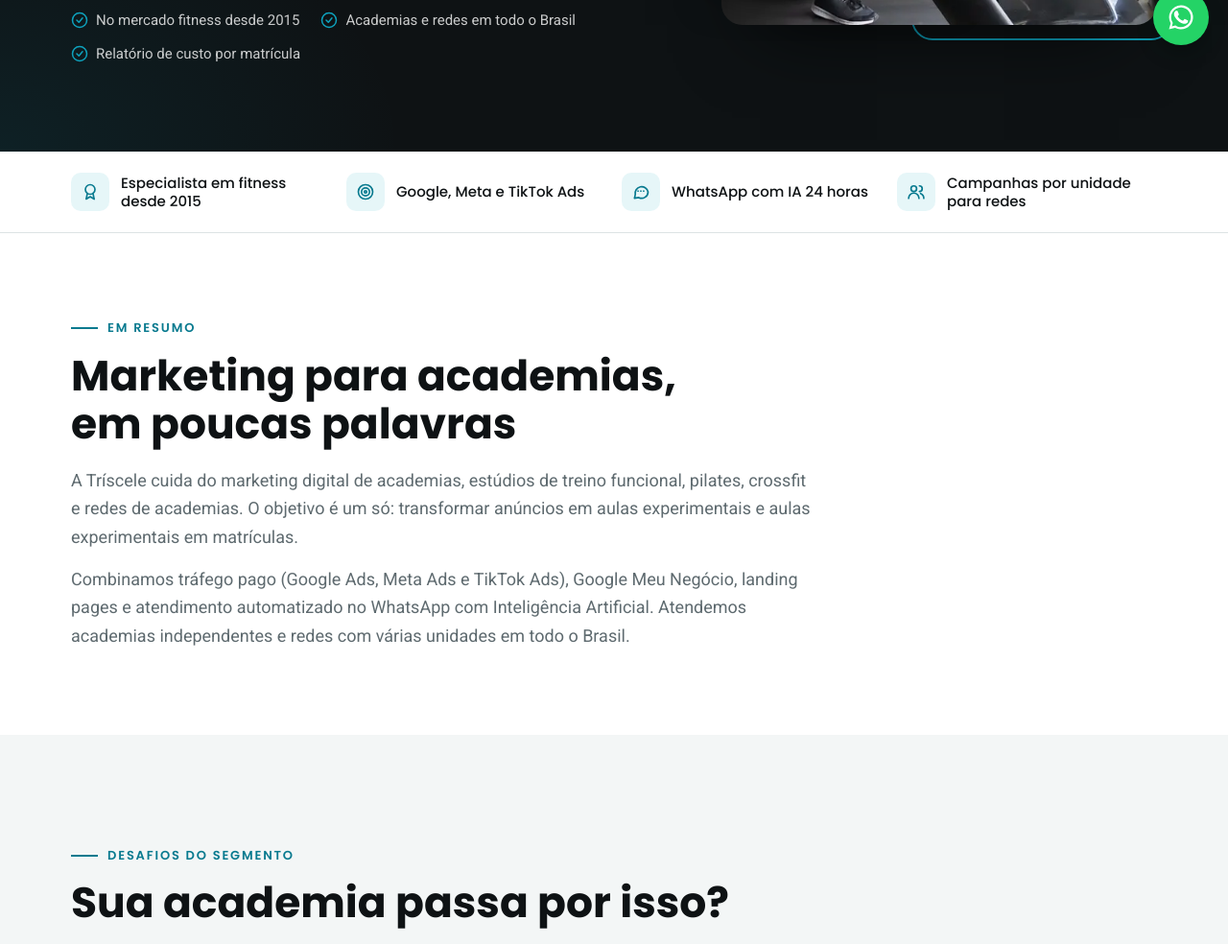
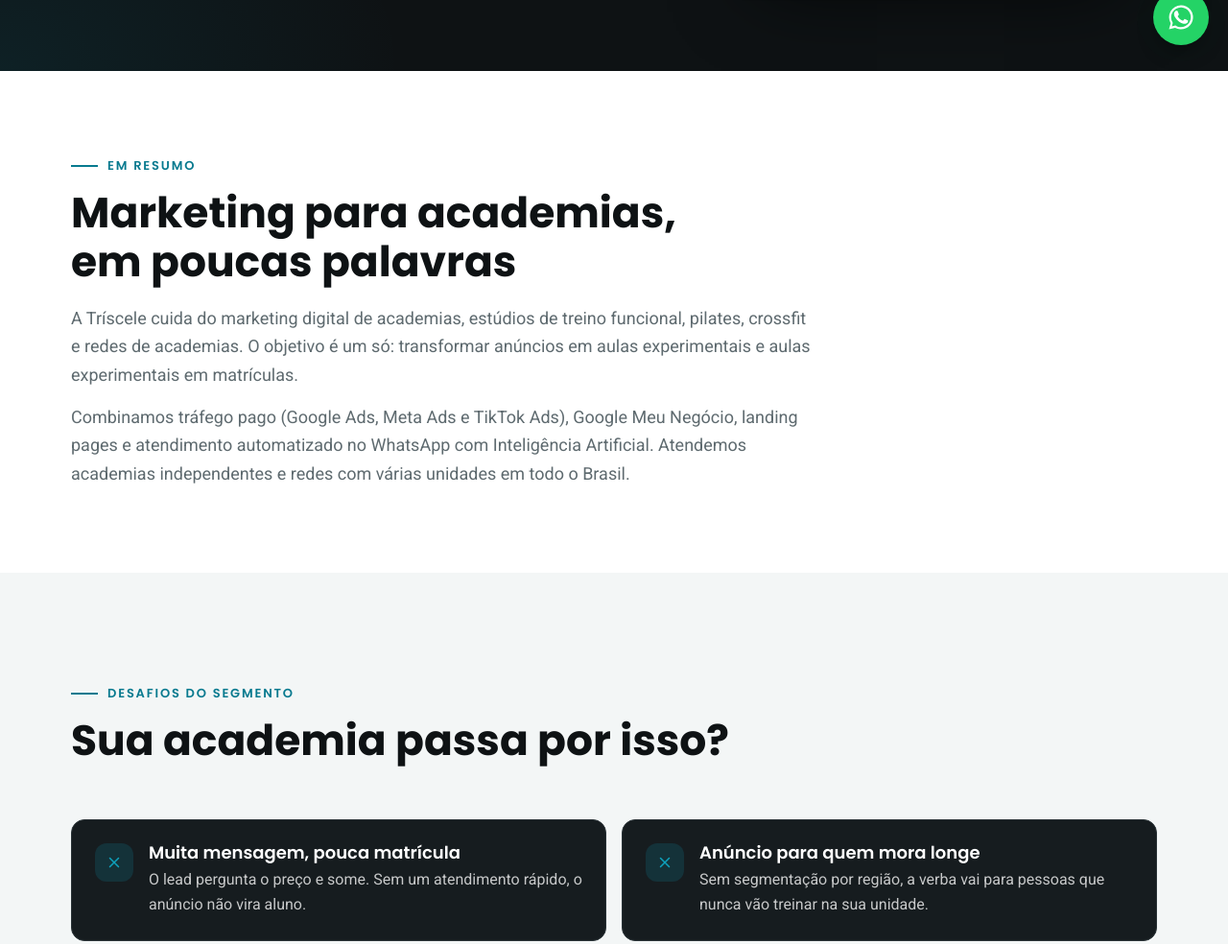
Before and after one commit to anadomarketing/triscele, a plain HTML site: page marketing-academias/index.html in a window 1280 px wide. Shown: the part 733-1717 px from the top of the page at 96% size. Drawn offline with Linux system fonts and the light colour scheme.

Commit message:
Academias: ajustes de layout, textos e depoimento

```diff
--- a/marketing-academias/index.html
+++ b/marketing-academias/index.html
@@ -548,12 +548,12 @@
     /* Dores */
     .pains-sec{background:var(--paper)}
     .pains{display:grid;grid-template-columns:repeat(2,1fr);gap:16px}
-    .pain{display:grid;grid-template-columns:36px 1fr;gap:14px;border:1px solid var(--line);border-radius:14px;padding:22px;background:var(--white);transition:transform .25s,box-shadow .25s,border-color .25s}
+    .pain{display:grid;grid-template-columns:40px 1fr;gap:16px;border:1px solid var(--line-dark);border-radius:14px;padding:24px;background:var(--ink-2);transition:transform .25s,box-shadow .25s,border-color .25s}
     .pain:hover{transform:translateY(-3px);border-color:rgba(14,162,189,.5);box-shadow:0 14px 30px -20px rgba(8,122,143,.5)}
-    .pain .x{width:36px;height:36px;border-radius:50%;background:#FDECEC;color:#B42318;display:grid;place-items:center}
+    .pain .x{width:40px;height:40px;border-radius:12px;background:rgba(14,162,189,.16);color:var(--teal);display:grid;place-items:center}
     .pain .x svg{width:18px;height:18px}
-    .pain h3{font-size:18px;font-weight:600;margin-bottom:4px}
-    .pain p{color:var(--muted);font-size:16px}
+    .pain h3{font-size:18px;font-weight:600;margin-bottom:4px;color:#fff}
+    .pain p{color:rgba(255,255,255,.76);font-size:16px}
     .inline-cta{margin-top:28px;display:flex;flex-wrap:wrap;align-items:center;gap:14px 20px;font-family:var(--f-display);font-weight:600;font-size:19px;color:var(--ink)}
     @media (max-width: 720px){ .pains{grid-template-columns:1fr} }
 
@@ -595,7 +595,7 @@
     /* Faixa de CTA */
     .cta-band{position:relative;overflow:hidden;background:var(--ink);color:#fff;padding-block:clamp(64px,8vw,104px)}
     .cta-band .bg{position:absolute;inset:0}
-    .cta-band .bg img{width:100%;height:100%;object-fit:cover;object-position:72% 28%}
+    .cta-band .bg img{position:absolute;left:0;top:9%;width:100%;height:91%;object-fit:cover;object-position:72% 0%;-webkit-mask-image:linear-gradient(to bottom,transparent 0,#000 22%);mask-image:linear-gradient(to bottom,transparent 0,#000 22%)}
     .cta-band::before{content:"";position:absolute;inset:0;z-index:1;background:linear-gradient(90deg,rgba(14,18,20,.95) 0%,rgba(14,18,20,.84) 45%,rgba(14,18,20,.2) 100%)}
     .cta-band::after{content:"";position:absolute;left:0;right:0;bottom:0;height:5px;background:var(--teal);z-index:2}
     .cta-band .wrap{position:relative;z-index:2;display:grid;gap:18px;justify-items:start}
@@ -700,12 +700,6 @@
             <a class="btn btn-primary js-wa" href="https://wa.me/5562994141488?text=Ol%C3%A1%21%20Vim%20da%20p%C3%A1gina%20de%20academias%20e%20quero%20mais%20matr%C3%ADculas%20para%20minha%20academia." target="_blank" rel="noopener"><svg viewBox="0 0 24 24" fill="currentColor" aria-hidden="true"><path d="M17.5 14.4c-.3-.1-1.7-.8-2-.9-.3-.1-.5-.1-.7.1-.2.3-.8.9-.9 1.1-.2.2-.3.2-.6.1-.3-.1-1.2-.5-2.3-1.4-.9-.8-1.4-1.7-1.6-2-.2-.3 0-.5.1-.6l.4-.5c.2-.2.2-.3.3-.5.1-.2 0-.4 0-.5l-.9-2.2c-.2-.6-.5-.5-.7-.5h-.6c-.2 0-.5.1-.8.4-.3.3-1 1-1 2.4s1 2.8 1.2 3c.1.2 2 3.1 4.9 4.3 2.4.9 2.9.8 3.4.7.5-.1 1.7-.7 2-1.4.2-.7.2-1.2.2-1.4-.1-.1-.3-.2-.6-.3zM12 2a10 10 0 0 0-8.6 15l-1.4 5 5.1-1.3A10 10 0 1 0 12 2zm0 18.2c-1.5 0-3-.4-4.3-1.2l-.3-.2-3 .8.8-3-.2-.3A8.2 8.2 0 1 1 12 20.2z"/></svg> Quero mais matrículas</a>
             <a class="btn btn-ghost" href="#contato">Pedir diagnóstico</a>
           </div>
-          <ul class="trust">
-            <li><svg viewBox="0 0 24 24" fill="none" stroke="currentColor" stroke-width="2" stroke-linecap="round" stroke-linejoin="round" aria-hidden="true"><circle cx="12" cy="12" r="10"/><path d="m8 12 3 3 5-6"/></svg>No mercado fitness desde 2015</li>
-            <li><svg viewBox="0 0 24 24" fill="none" stroke="currentColor" stroke-width="2" stroke-linecap="round" stroke-linejoin="round" aria-hidden="true"><circle cx="12" cy="12" r="10"/><path d="m8 12 3 3 5-6"/></svg>Academias e redes em todo o Brasil</li>
-            <li><svg viewBox="0 0 24 24" fill="none" stroke="currentColor" stroke-width="2" stroke-linecap="round" stroke-linejoin="round" aria-hidden="true"><circle cx="12" cy="12" r="10"/><path d="m8 12 3 3 5-6"/></svg>Relatório de custo por matrícula</li>
-
-          </ul>
         </div>
 
         <div class="hero-photo">
@@ -715,20 +709,6 @@
 
       </div>
     </section>
-
-    <!-- ===================== 2. FAIXA DE PROVAS ===================== -->
-    <section class="proof" aria-label="Diferenciais">
-      <div class="wrap">
-        <ul>
-          <li><span class="ico"><svg viewBox="0 0 24 24" fill="none" stroke="currentColor" stroke-width="2" stroke-linecap="round" stroke-linejoin="round" aria-hidden="true"><circle cx="12" cy="9" r="6"/><path d="m8.5 14-1.5 7 5-3 5 3-1.5-7"/></svg></span>Especialista em fitness desde 2015</li>
-          <li><span class="ico"><svg viewBox="0 0 24 24" fill="none" stroke="currentColor" stroke-width="2" stroke-linecap="round" stroke-linejoin="round" aria-hidden="true"><circle cx="12" cy="12" r="9"/><circle cx="12" cy="12" r="5"/><circle cx="12" cy="12" r="1.5"/></svg></span>Google, Meta e TikTok Ads</li>
-          <li><span class="ico"><svg viewBox="0 0 24 24" fill="none" stroke="currentColor" stroke-width="2" stroke-linecap="round" stroke-linejoin="round" aria-hidden="true"><path d="M21 12a8 8 0 0 1-11.6 7.1L4 20l1-4.6A8 8 0 1 1 21 12z"/><path d="M8.5 11h.01M12 11h.01M15.5 11h.01"/></svg></span>WhatsApp com IA 24 horas</li>
-          <li><span class="ico"><svg viewBox="0 0 24 24" fill="none" stroke="currentColor" stroke-width="2" stroke-linecap="round" stroke-linejoin="round" aria-hidden="true"><circle cx="9" cy="8" r="3.5"/><path d="M2.5 20a6.5 6.5 0 0 1 13 0"/><path d="M16 4.5a3.5 3.5 0 0 1 0 7M21.5 20a6.5 6.5 0 0 0-4-6"/></svg></span>Campanhas por unidade para redes</li>
-
-        </ul>
-      </div>
-    </section>
-
     <!-- ===================== 3. EM RESUMO (GEO) ===================== -->
     <section class="section" id="resumo" aria-labelledby="titulo-resumo" style="padding-block:clamp(56px,7vw,88px)">
       <div class="wrap">
@@ -865,7 +845,7 @@
             <span class="label">Por que a Tríscele</span>
             <h2 id="titulo-porque">Experiência real no mercado fitness</h2>
             <p style="color:var(--muted)">A Ana D&#x27;avilla, fundadora da Tríscele, trabalha com marketing para academias desde 2015, incluindo a Holus, primeira agência especializada no nicho fitness do Brasil, e campanhas para redes de academia.</p>
-            <div class="why-stats"><div><strong>2015</strong><span>no segmento fitness</span></div><div><strong>Holus</strong><span>1ª agência fitness do Brasil</span></div></div>
+            <div class="why-stats"><div><strong>2015</strong><span>no segmento fitness</span></div><div><strong>+30</strong><span>academias atendidas</span></div></div>
           </div>
           <div class="why-photo reveal"><img src="/assets/img/nichos/academias/academia-aluna-640.webp" srcset="/assets/img/nichos/academias/academia-aluna-640.webp 640w, /assets/img/nichos/academias/academia-aluna-1000.webp 1000w" sizes="(max-width: 900px) 100vw, 560px" alt="Aluna sorrindo amarrando o tênis em uma academia" width="1000" height="667" loading="lazy" decoding="async"></div>
         </div>
@@ -874,7 +854,6 @@
           <div class="why-item reveal"><div class="ico"><svg viewBox="0 0 24 24" fill="none" stroke="currentColor" stroke-width="2" stroke-linecap="round" stroke-linejoin="round" aria-hidden="true"><path d="M12 21s-7-6.2-7-11a7 7 0 0 1 14 0c0 4.8-7 11-7 11z"/><circle cx="12" cy="10" r="2.5"/></svg></div><h3>Pronto para redes</h3><p>Contas, verbas e metas separadas por unidade, com visão da rede inteira.</p></div>
           <div class="why-item reveal"><div class="ico"><svg viewBox="0 0 24 24" fill="none" stroke="currentColor" stroke-width="2" stroke-linecap="round" stroke-linejoin="round" aria-hidden="true"><rect x="5" y="8" width="14" height="11" rx="3"/><path d="M12 8V4M9 13h.01M15 13h.01M9 16.5h6"/><circle cx="12" cy="3.5" r="1"/></svg></div><h3>Tecnologia a favor da recepção</h3><p>IA e automação para sua equipe falar só com quem quer fechar.</p></div>
         </div>
-        <p class="wl-note reveal">Os trabalhos com as empresas citadas nesta página foram realizados em white label: a Tríscele atuou nos bastidores, em parceria com agências e consultorias, sob a marca do parceiro.</p>
       </div>
     </section>
 
@@ -894,8 +873,8 @@
             <figcaption><img src="/assets/img/depoimentos/depoimentos-1.jpg" alt="Logo Studio Que" width="100" height="100" loading="lazy" decoding="async"><cite><strong>Carlos Eduardo</strong><span>Gerente de Negócios &amp; Studio Que</span></cite></figcaption>
           </figure>
           <figure class="quote reveal">
-            <blockquote><p>Trabalhar com a Tríscele foi excelente para nossa vidraçaria! Eles entenderam perfeitamente o que precisávamos e criaram uma identidade digital muito top e um site super moderno e fácil de navegar. Graças à ajuda da agência e, principalmente, da Ana, estamos recebendo contatos semanalmente no Google Meu Negócio! A equipe é super atenciosa e parceira. Recomendamos muito.</p></blockquote>
-            <figcaption><img src="/assets/img/depoimentos/depoimentos-6.jpg" alt="Logo Vidraçaria São Francisco" width="100" height="100" loading="lazy" decoding="async"><cite><strong>Edson Ramos</strong><span>Vidraçaria São Francisco</span></cite></figcaption>
+            <blockquote><p>Como sócio da New Comunicação, tenho o prazer de recomendar os serviços exemplares da Ana D'avilla como gestora de tráfego. Sua expertise e dedicação foram fundamentais para o sucesso de nossos projetos. Profissional dedicada, estudiosa e sempre prestativa. Não hesito em sugerir seus serviços a outras empresas e agências de publicidade em busca de resultados excepcionais.</p></blockquote>
+            <figcaption><img src="/assets/img/depoimentos/depoimentos-3.jpg" alt="Foto de José de Almeida Neto" width="100" height="100" loading="lazy" decoding="async"><cite><strong>José de Almeida Neto</strong><span>Sócio e Diretor Criativo da New Comunicação</span></cite></figcaption>
           </figure>
           <figure class="quote reveal">
             <blockquote><p>Uma das minhas maiores dores nesses 14 anos como empresário era achar uma profissional competente. Há 4 anos encontramos a Ana e tivemos uma parceria sólida e com entrega pontual, com resultado e de qualidade nos serviços.</p></blockquote>
@@ -1097,7 +1076,6 @@
           <ul>
             <li>Goiânia - Brasil</li>
             <li><a class="js-wa" href="https://wa.me/5562994141488?text=Ol%C3%A1%21%20Vim%20da%20p%C3%A1gina%20de%20academias%20e%20quero%20mais%20matr%C3%ADculas%20para%20minha%20academia." target="_blank" rel="noopener">+55 62 9 9414-1488</a></li>
-            <li><a href="mailto:contato@triscelecomunicacao.com.br">contato@triscelecomunicacao.com.br</a></li>
           </ul>
         </div>
       </div>
```
